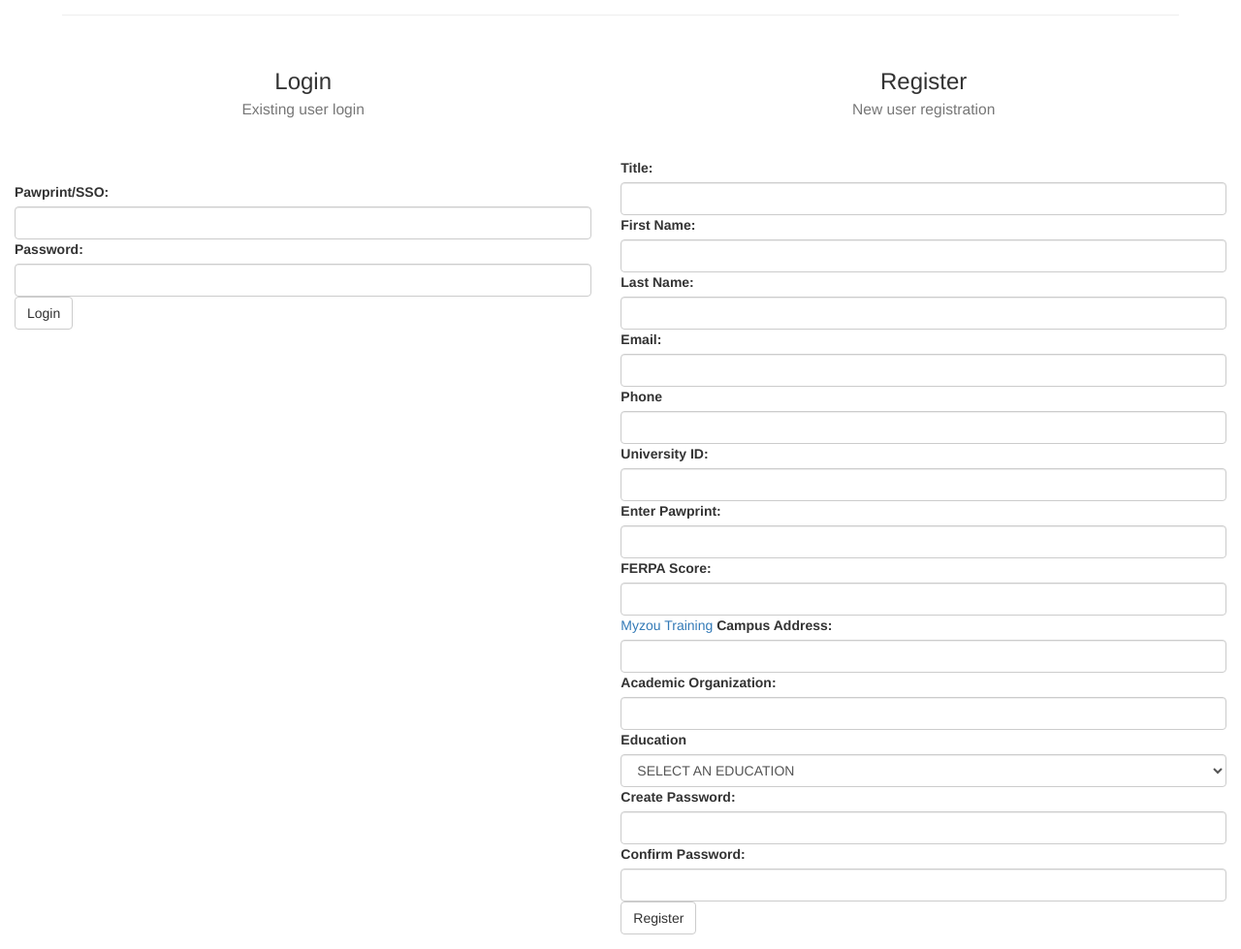
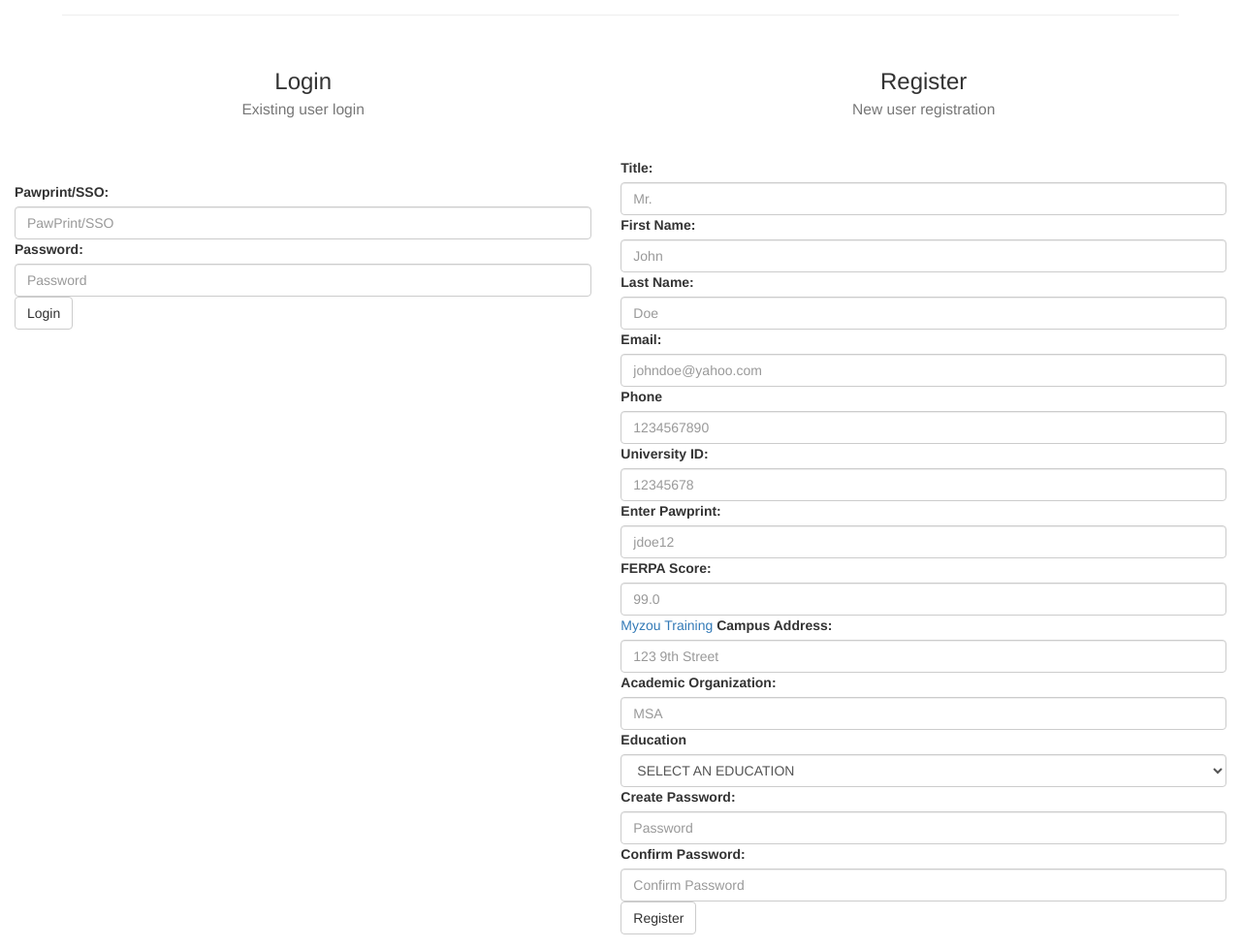
Before and after one commit to ryan-neff/SWE-FS15-GroupE-FinalProject, a CodeIgniter app: page /ci/index.php/user/index in a window 1280 px wide. Shown: the part 148-1127 px from the top of the page at 97% size. Run offline with CodeIgniter, Linux system fonts and the light colour scheme.

Commit message:
added placeholders

```diff
--- a/application/views/loginPage.php
+++ b/application/views/loginPage.php
@@ -78,12 +78,12 @@
                             <!-- add error messages -->
                             <?php echo form_error('loginUsername'); ?>
                             <label for="loginUsername">Pawprint/SSO:  </label>
-                            <input id="login_username" class="form-control" type='text' name='loginUsername' value="<?php echo set_value('loginUsername'); ?>"/>
+                            <input id="login_username" class="form-control" type='text' name='loginUsername' placeholder= 'PawPrint/SSO' value="<?php echo set_value('loginUsername'); ?>"/>
 
                             <!-- add error messages -->
                             <?php echo form_error('loginPassword'); ?>
                             <label for="loginPassword">Password:  </label>
-                            <input id="login_password" class="form-control" type="password" name='loginPassword' />
+                            <input id="login_password" class="form-control" type="password" placeholder= 'Password' name='loginPassword' />
 
                             <input id="submit_login" class="btn btn-default" type='submit' name='submit_login' value='Login' />
                         </form>
@@ -93,48 +93,48 @@
                         <?php echo form_open('index.php/user/new_user_registration'); ?>
                             <label for="title">Title: </label>
                             <?php echo form_error('title'); ?>
-                            <input id="title" class="form-control" type="text" name="title" value="<?php echo set_value('title'); ?>"></input>
+                            <input id="title" class="form-control" type="text" name="title" placeholder= 'Mr.' value="<?php echo set_value('title'); ?>"></input>
 
                             <label for="firstName">First Name: </label>
                             <?php echo form_error('firstName'); ?>
-                            <input id="firstName" class="form-control" type="text" name="firstName" value="<?php echo set_value('firstName'); ?>"></input>
+                            <input id="firstName" class="form-control" type="text" name="firstName" placeholder= 'John' value="<?php echo set_value('firstName'); ?>"></input>
 
 
                             <label for="lastName">Last Name: </label>
                             <?php echo form_error('lastName'); ?>
-                            <input id="lastName" class="form-control" type="text" name="lastName" value="<?php echo set_value('lastName'); ?>"></input>
+                            <input id="lastName" class="form-control" type="text" name="lastName" placeholder= 'Doe' value="<?php echo set_value('lastName'); ?>"></input>
 
                             <label for="email">Email: </label>
                             <?php echo form_error('email'); ?>
-                            <input id="email" class="form-control" type="text" name="email" value="<?php echo set_value('email'); ?>"></input>
+                            <input id="email" class="form-control" type="text" name="email" placeholder= 'johndoe@yahoo.com' value="<?php echo set_value('email'); ?>"></input>
 
 
                             <label for="phone">Phone </label>
                             <?php echo form_error('phone'); ?>
-                            <input id="phone" class="form-control" type="text" name="phone" value="<?php echo set_value('phone'); ?>"></input>
+                            <input id="phone" class="form-control" type="text" name="phone" placeholder= '1234567890' value="<?php echo set_value('phone'); ?>"></input>
 
 
                             <label for="empID">University ID: </label>
                             <?php echo form_error('empID'); ?>
-                            <input id="empID" class="form-control" type="text" name="empID" value="<?php echo set_value('empID'); ?>"></input>
+                            <input id="empID" class="form-control" type="text" name="empID" placeholder= '12345678' value="<?php echo set_value('empID'); ?>"></input>
 
                             <label for="pawprint">Enter Pawprint: </label>
                             <?php echo form_error('pawprint'); ?>
-                            <input id="pawprint" class="form-control" type="text" name="pawprint" value="<?php echo set_value('pawprint'); ?>"></input>
+                            <input id="pawprint" class="form-control" type="text" name="pawprint" placeholder= 'jdoe12' value="<?php echo set_value('pawprint'); ?>"></input>
 
                             <label for="ferpa">FERPA Score: </label>
                             <?php echo form_error('ferpa'); ?>
-                            <input id="ferpa" class="form-control" type="text" name="ferpa" value="<?php echo set_value('ferpa'); ?>"></input>
+                            <input id="ferpa" class="form-control" type="text" name="ferpa" placeholder= '99.0' value="<?php echo set_value('ferpa'); ?>"></input>
 							<a href="http://myzoutraining.missouri.edu/ferpareq.php">Myzou Training</a>
                             <label for="campusAddress">Campus Address: </label>
                             <?php echo form_error('campusAddress'); ?>
-                            <input id="campusAddress" class="form-control" type="text" name="campusAddress" value="<?php echo set_value('campusAddress'); ?>"></input>
+                            <input id="campusAddress" class="form-control" type="text" name="campusAddress" placeholder= '123 9th Street' value="<?php echo set_value('campusAddress'); ?>"></input>
 
 
 
                             <label for="academicOrg">Academic Organization: </label>
                             <?php echo form_error('academicOrg'); ?>
-                            <input id="academicOrg" class="form-control" type="text" name="academicOrg" value="<?php echo set_value('academicOrg'); ?>"></input>
+                            <input id="academicOrg" class="form-control" type="text" name="academicOrg" placeholder= 'MSA' value="<?php echo set_value('academicOrg'); ?>"></input>
 
 
                             <label for="education">Education</label>
@@ -151,11 +151,11 @@
 
                             <label for="createPassword">Create Password: </label>
                              <?php echo form_error('createPassword'); ?>
-                            <input id="createPassword" class="form-control" type="password" name="createPassword"></input>
+                            <input id="createPassword" class="form-control" type="password" placeholder= 'Password' name="createPassword"></input>
 
                             <label for="confirmPassword">Confirm Password: </label>
                              <?php echo form_error('confirmPassword'); ?>
-                            <input id="confirmPassword" class="form-control" type="password" name="confirmPassword"></input>
+                            <input id="confirmPassword" class="form-control" type="password" placeholder= 'Confirm Password' name="confirmPassword"></input>
 
                             <input id="submit_registration" class="btn btn-default" type='submit' name='submit_registration' value='Register' />
 
```
